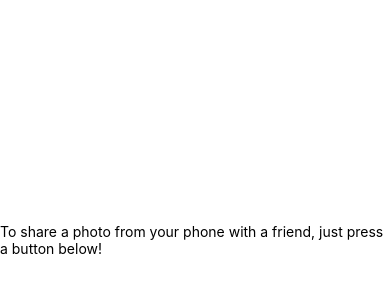
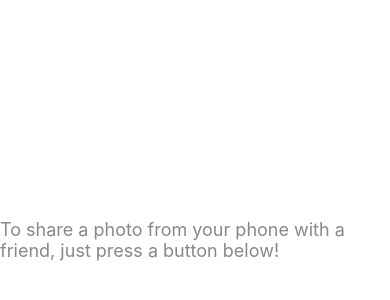
Before and after one commit to ChristoT98/React-Native-image-sharing-app, a React Native app: screen / in a window 390 px wide. Shown: the part 182-482 px from the top of the page. Built offline with nearby package versions, Linux system fonts and the light colour scheme.

Commit message:
Styles added

```diff
--- a/App.js
+++ b/App.js
@@ -5,7 +5,9 @@ import { StyleSheet, Text, View } from 'react-native';
 export default function App() {
   return (
     <View style={styles.container}>
-      <Text>To share a photo from your phone with a friend, just press a button below!</Text>
+      <Text style={{color: '#888', fontSize: 18}}>
+        To share a photo from your phone with a friend, just press a button below!
+      </Text>
       <StatusBar style="auto" />
     </View>
   );
```
